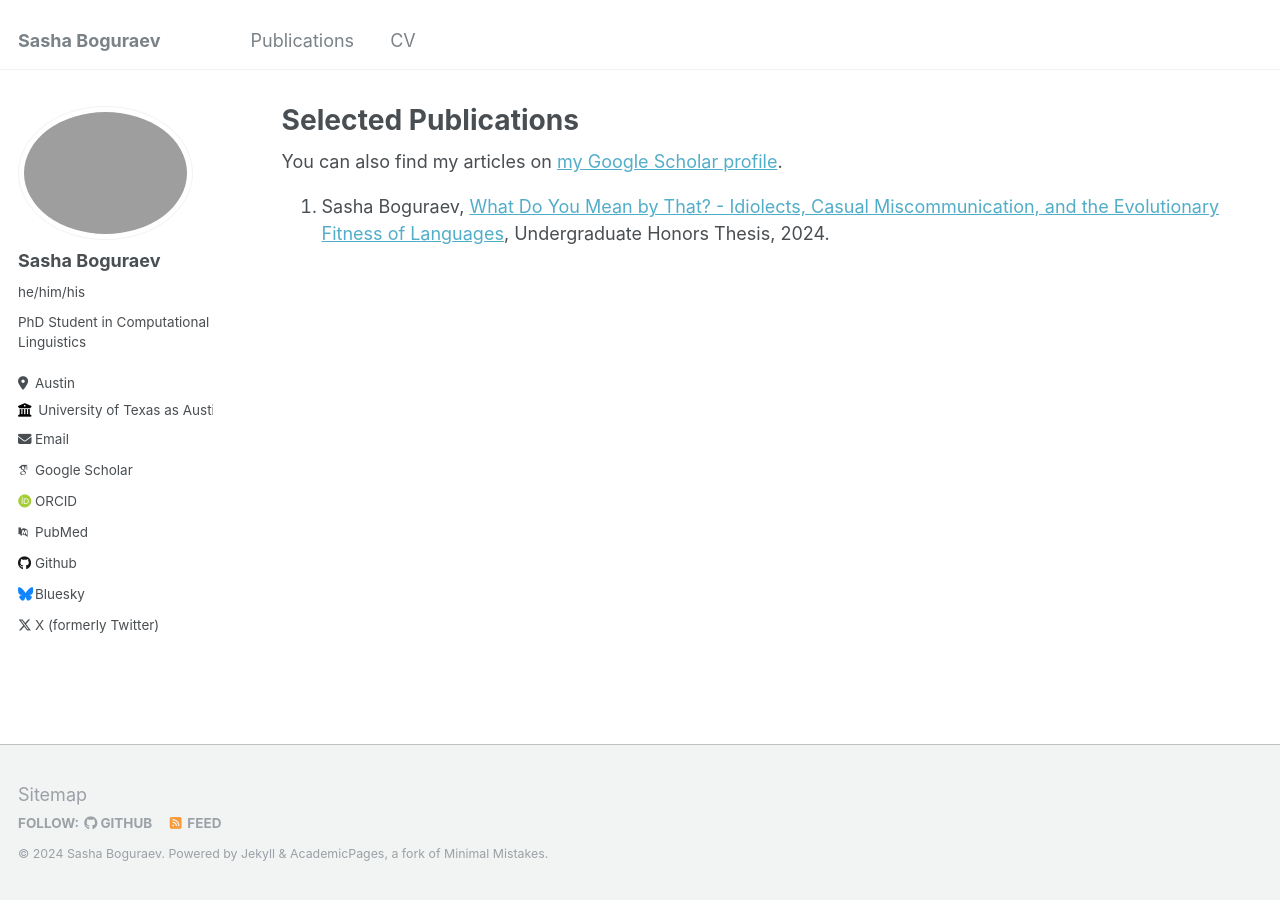
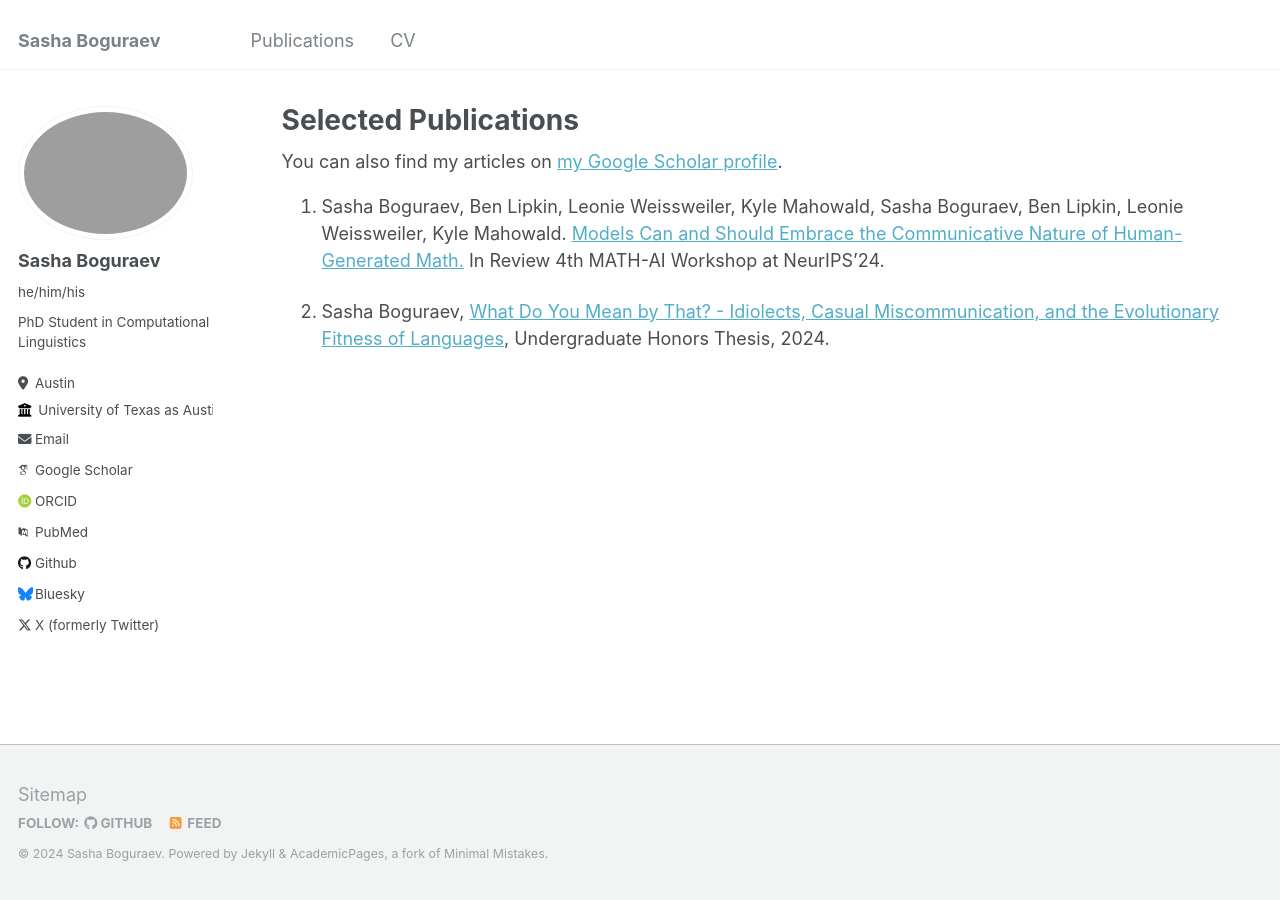
Before and after one commit to SashaBoguraev/SashaBoguraev.github.io, a Jekyll site: the page built from _pages/publications.md, in a window 1280 px wide. Built offline with Jekyll 4.4.1, drawn with Linux system fonts in a browser that asks for light colours; some web fonts are replaced.

Commit message:
Publications

```diff
--- a/_pages/publications.md
+++ b/_pages/publications.md
@@ -9,5 +9,6 @@ author_profile: true
   <div class="wordwrap">You can also find my articles on <a href="{{site.author.googlescholar}}">my Google Scholar profile</a>.</div>
 {% endif %}
 
+1. Sasha Boguraev, Ben Lipkin, Leonie Weissweiler, Kyle Mahowald, Sasha Boguraev, Ben Lipkin, Leonie Weissweiler, Kyle Mahowald. [Models Can and Should Embrace the Communicative Nature of Human-Generated Math.](https://SashaBoguraev.github.io/files/Math_and_AI_Position___Sasha__Ben__Kyle.pdf) In Review 4th MATH-AI Workshop at NeurIPS’24.
 
-1. Sasha Boguraev, [What Do You Mean by That? - Idiolects, Casual Miscommunication, and the Evolutionary Fitness of Languages](https://SashaBoguraev.github.io/files/BoguraevHonorsThesis.pdf), Undergraduate Honors Thesis, 2024.
+2. Sasha Boguraev, [What Do You Mean by That? - Idiolects, Casual Miscommunication, and the Evolutionary Fitness of Languages](https://SashaBoguraev.github.io/files/BoguraevHonorsThesis.pdf), Undergraduate Honors Thesis, 2024.
```
